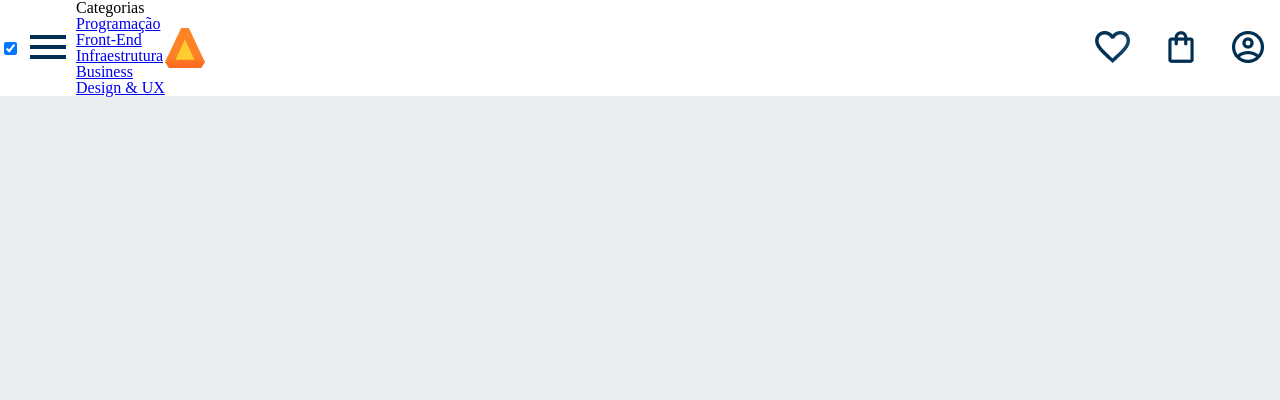
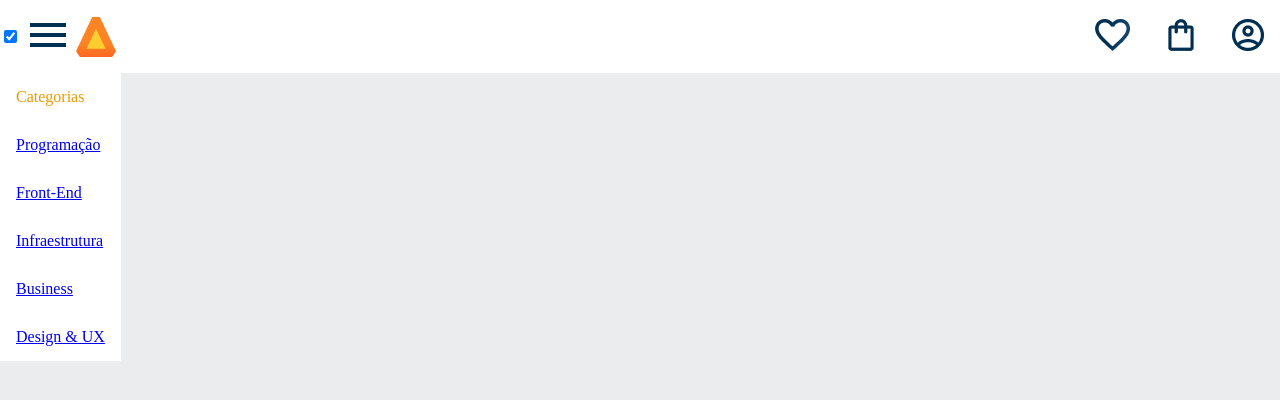
Before and after one commit to IsaDemito/AluraBooks2B, a plain HTML site: page index.html in a window 1280 px wide. Both pictures are taken after a click on the checkbox 10 px from the left and 48 px from the top of the page. Drawn offline with Linux system fonts and the light colour scheme.

Commit message:
Add files via upload

```diff
--- a/style.css
+++ b/style.css
@@ -3,6 +3,9 @@
 :root{
     --cor-de-fundo: #EBECEE;
     --branco: #FFFFFF;
+    --laranja: #EB9B00;
+    --azul-degrade: linear-gradiente(97.54deg,#002F52 35.49%,#326589 165.37%);
+
 }
 
 body{
--- a/styles/header.css
+++ b/styles/header.css
@@ -5,19 +5,41 @@
     background-repeat: no-repeat;
     background-position: center;
     display: inline-block;
+
 }
 .cabecalho{
     background-color: var(--branco);
     display: flex;
     justify-content: space-between;
     align-items: center;
+    position: relative;
+
 }
 .container{
     display: flex;
     align-items: center;
+
 }
 .container-imagem{
     padding: 1em;
 
+}
+.lista-menu{
+    display: none;
+    position: absolute;
+    top: 100%;
 
 }
+.container-botao:checked~.lista-menu{
+    display: block;
+
+}
+.lista-menu-titulo,.lista-item{
+    padding: 1em;
+    background-color: var(--branco);
+
+}
+.lista-menu-titulo{
+    color: var(--laranja);
+
+}
```
